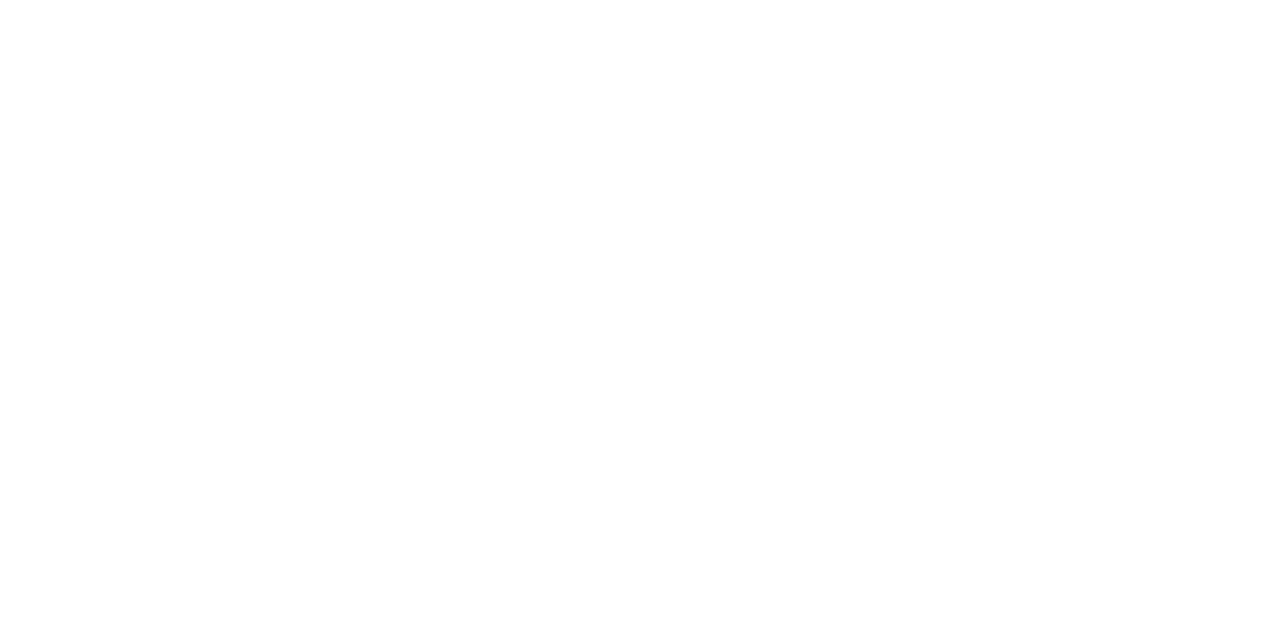
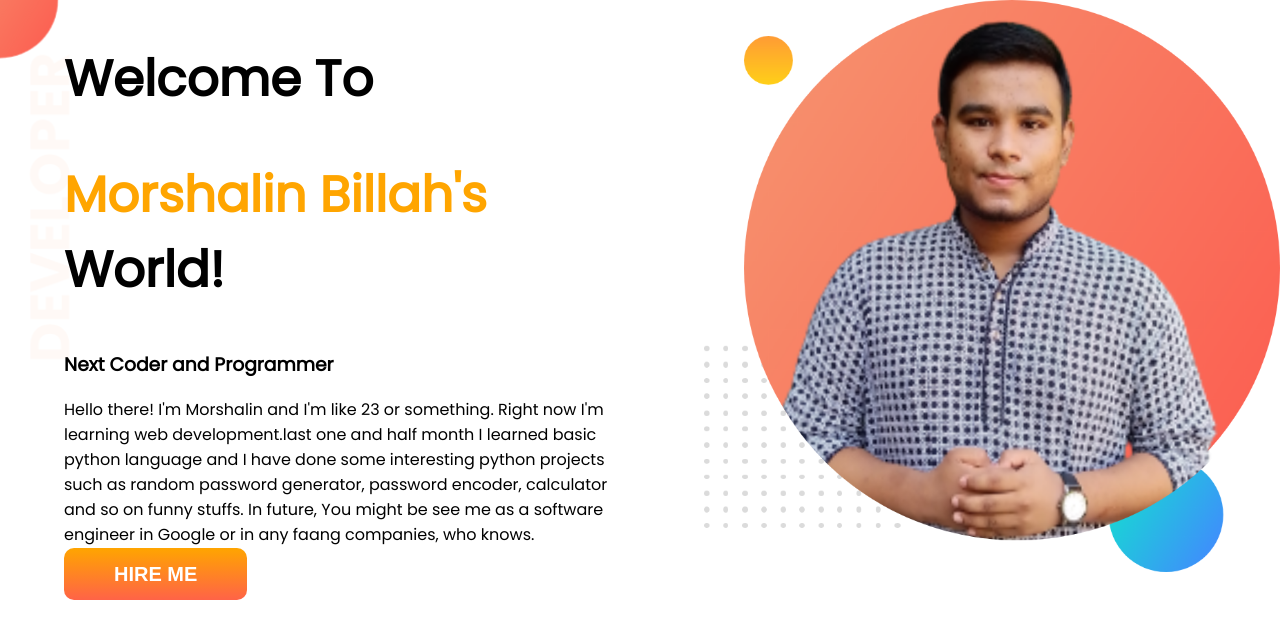
Before and after one commit to MorshalinBillah/developer-portfolio, a plain HTML site: page index.html in a window 1280 px wide. Drawn offline with Linux system fonts and the light colour scheme.

Commit message:
topbanner added

```diff
--- a/index.html
+++ b/index.html
@@ -5,9 +5,25 @@
     <meta http-equiv="X-UA-Compatible" content="IE=edge">
     <meta name="viewport" content="width=device-width, initial-scale=1.0">
     <title>Morshalin's Portfolio</title>
+    <link rel="preconnect" href="https://fonts.googleapis.com">
+    <link rel="preconnect" href="https://fonts.gstatic.com" crossorigin>
+    <link href="https://fonts.googleapis.com/css2?family=Poppins&display=swap" rel="stylesheet">
     <link rel="stylesheet" href="style.css">
 </head>
 <body>
+    <section class="top-banner">
+        <div class="half_width">
+            <h1>Welcome To</h1>
+            <h1><span class="orange-color">Morshalin Billah's</span> World!</h1>
+            <h3>Next Coder and Programmer</h3>
+            <p>Hello there! I'm Morshalin and I'm like 23 or something. Right now I'm learning web development.last one and half month I learned basic python language and I have done some interesting python projects such as random password generator, password encoder, calculator and so on funny stuffs. In future, You might be see me as a software engineer in Google or in any faang companies, who knows.</p>
+            <a href="https://fonts.google.com/specimen/Poppins" target="_blank" class="button">HIRE ME</a>
+        </div>
+        <div class="half_width">
+            <img src="my-bg.png" alt="">
+        </div>
+    </section>
+
 
 </body>
 </html>
--- a/style.css
+++ b/style.css
@@ -0,0 +1,37 @@
+body {
+  font-family: "Poppins", sans-serif;
+  margin: 0px;
+}
+h1 {
+  font-size: 50px;
+}
+.orange-color {
+  color: orange;
+}
+section {
+  display: flex;
+}
+.half_width {
+  width: 50%;
+  padding-left: 5%;
+}
+.half_width img {
+  width: 100%;
+}
+.button {
+  background-image: linear-gradient(orange, tomato);
+  border-radius: 10px;
+  color: white;
+  padding: 15px 50px;
+  text-align: center;
+  text-decoration: double;
+
+  display: inline block;
+  font-size: 20px;
+  font-weight: 700;
+  font-family: Arial, Helvetica, sans-serif;
+}
+.top-banner {
+  background-image: url(images/top-banner.png);
+  background-repeat: no-repeat;
+}
```
Also changed, not shown: images/dream-bg.png (added), images/exp-bg.png (added), images/jhankar.png (added), images/jhankar2.png (added), images/my-bg.png (added), images/my-bg2.png (added), images/top-banner.png (added), my-bg.png (added), 9 other files.
